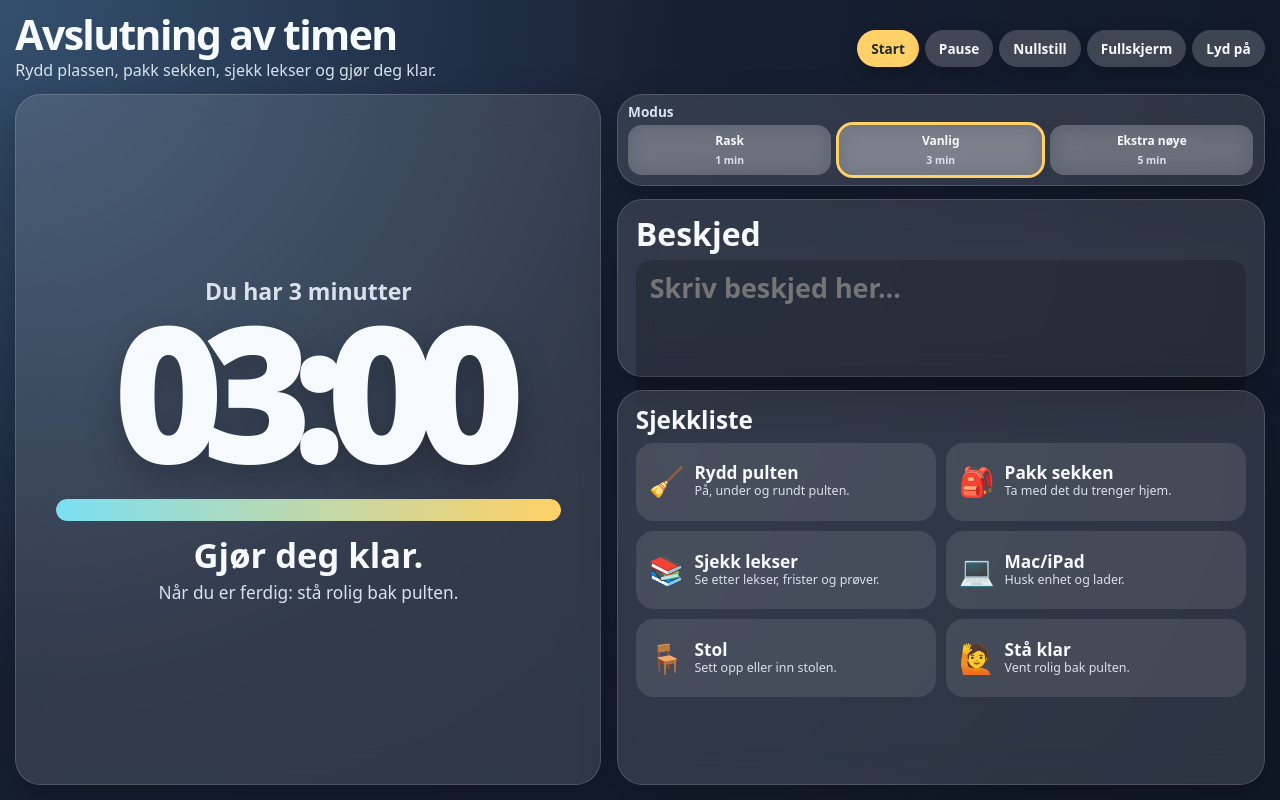
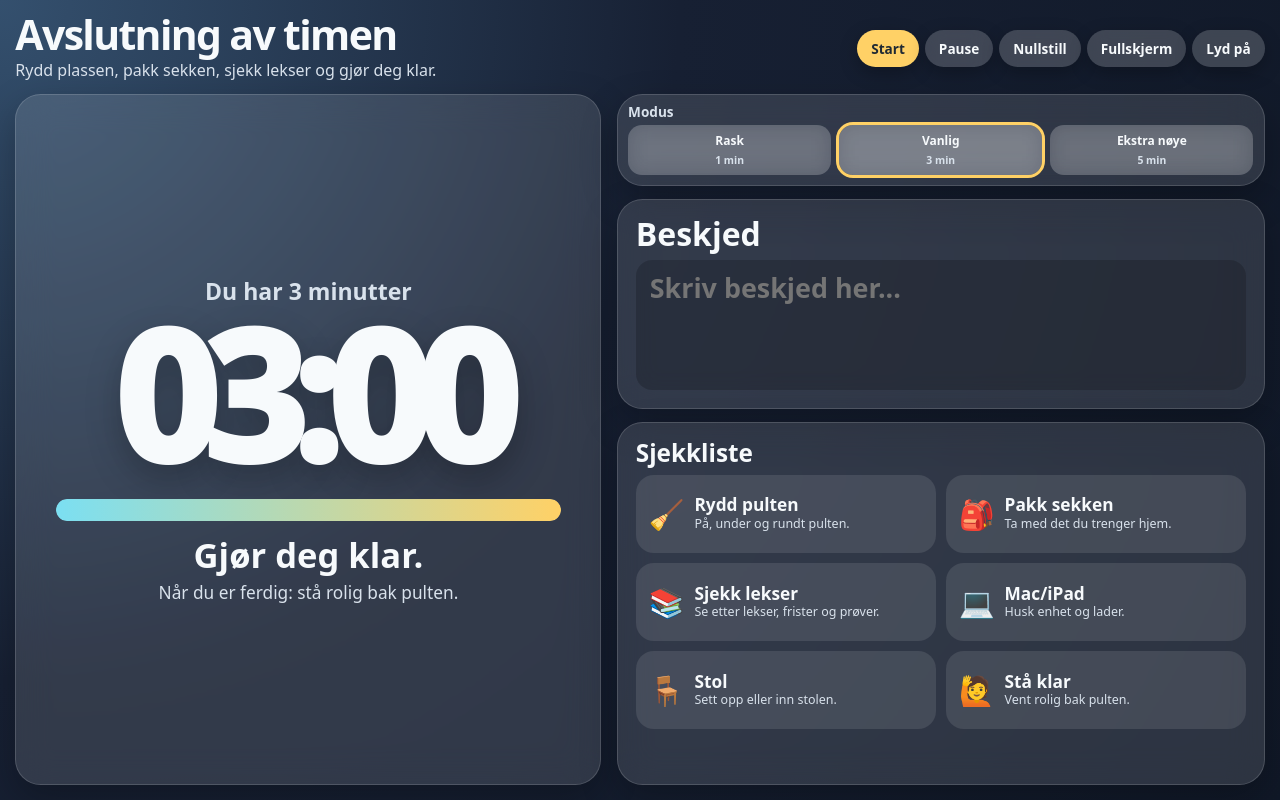
Before and after one commit to EikstuenD/Avslutningsskjerm, a plain HTML site: page index.html in a window 1280 px wide. Drawn offline with Linux system fonts and the light colour scheme.

Commit message:
Adjust grid layout and message card styles

```diff
--- a/index.html
+++ b/index.html
@@ -193,7 +193,7 @@
     .right-grid {
       min-height: 0;
       display: grid;
-      grid-template-rows: auto minmax(150px, 0.45fr) 1fr;
+      grid-template-rows: auto 210px 1fr;
       gap: clamp(10px, 1vw, 14px);
     }
 
@@ -213,8 +213,15 @@
       color: var(--muted);
     }
 
+    .message-card {
+      overflow: hidden;
+      display: flex;
+      flex-direction: column;
+    }
+
     .message-card h2 {
       font-size: clamp(1.6rem, 2.5vw, 2.8rem);
+      flex: 0 0 auto;
     }
 
     .modes {
@@ -245,9 +252,10 @@
 
     textarea {
       width: 100%;
-      height: 100%;
-      min-height: 150px;
-      max-height: none;
+      flex: 1 1 auto;
+      min-height: 0;
+      height: auto;
+      max-height: 100%;
       border: 0;
       border-radius: 16px;
       padding: 12px 14px;
```
